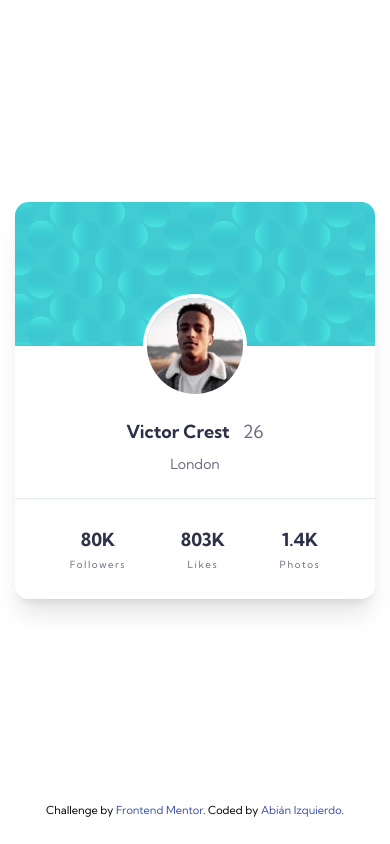
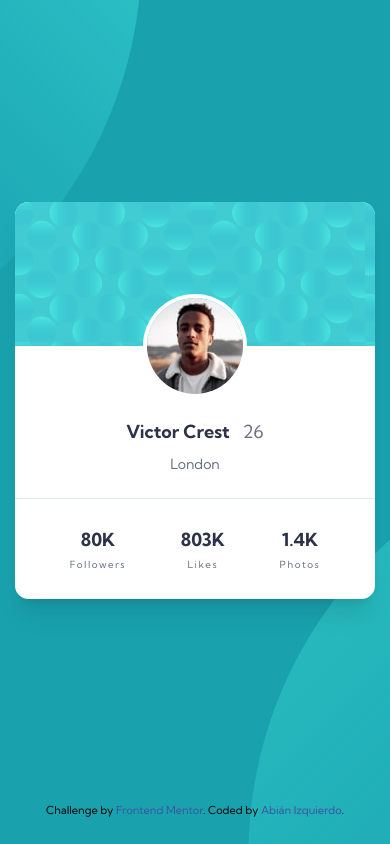
Before and after one commit to abizmo/profile-card-component, a React (Create React App) app: page / in a window 390 px wide. Built offline with nearby package versions, Linux system fonts and the light colour scheme.

Commit message:
Add responsive background

```diff
--- a/src/App.jsx
+++ b/src/App.jsx
@@ -1,6 +1,5 @@
 import React from 'react';
-import Header from './components/Header';
-import Stats from './components/Stats';
+import ProfileCard from './components/ProfileCard';
 
 const data = {
   profile: {
@@ -27,9 +26,18 @@ const data = {
 const App = () => {
   const { profile: { age, city, name }, stats } = data;
   return (
-    <div className="divide-y divide-slate-200 mx-auto rounded-xl shadow-xl w-80">
-      <Header age={age} city={city} name={name} />
-      <Stats stats={stats} />
+    <div className="mx-auto">
+      <img
+        className="z-back fixed -top-26rem -left-39rem xl:-top-96 xl:-left-32 h-full w-auto max-w-none"
+        src={`${process.env.PUBLIC_URL}/images/bg-pattern-top.svg`}
+        alt="pattern-top"
+      />
+      <ProfileCard age={age} city={city} name={name} stats={stats} />
+      <img
+        className="z-back fixed -bottom-96 -right-39rem xl:-bottom-26rem xl:-right-32 h-full w-auto max-w-none"
+        src={`${process.env.PUBLIC_URL}/images/bg-pattern-bottom.svg`}
+        alt="pattern-bottom"
+      />
     </div>
   );
 };
--- /dev/null
+++ b/src/components/ProfileCard.jsx
@@ -0,0 +1,23 @@
+import React from 'react';
+import PropTypes from 'prop-types';
+
+import Header from './Header';
+import Stats from './Stats';
+
+const ProfileCard = ({
+  age, city, name, stats,
+}) => (
+  <div className="bg-white divide-y divide-slate-200 mx-auto rounded-xl shadow-xl w-80">
+    <Header age={age} city={city} name={name} />
+    <Stats stats={stats} />
+  </div>
+);
+
+ProfileCard.propTypes = {
+  age: PropTypes.number.isRequired,
+  city: PropTypes.string.isRequired,
+  name: PropTypes.string.isRequired,
+  stats: PropTypes.arrayOf().isRequired,
+};
+
+export default ProfileCard;
--- a/src/index.css
+++ b/src/index.css
@@ -12,6 +12,7 @@ body {
   -webkit-font-smoothing: antialiased;
   -moz-osx-font-smoothing: grayscale;
   height: 100vh;
+  background: hsl(185, 75%, 39%);
 }
 
 main {
--- a/tailwind.config.js
+++ b/tailwind.config.js
@@ -20,6 +20,13 @@ module.exports = {
       letterSpacing: {
         widest: '0.15em',
       },
+      spacing: {
+        '26rem': '26rem',
+        '39rem': '39rem',
+      },
+      zIndex: {
+        back: '-1',
+      },
     },
   },
   plugins: [],
```
